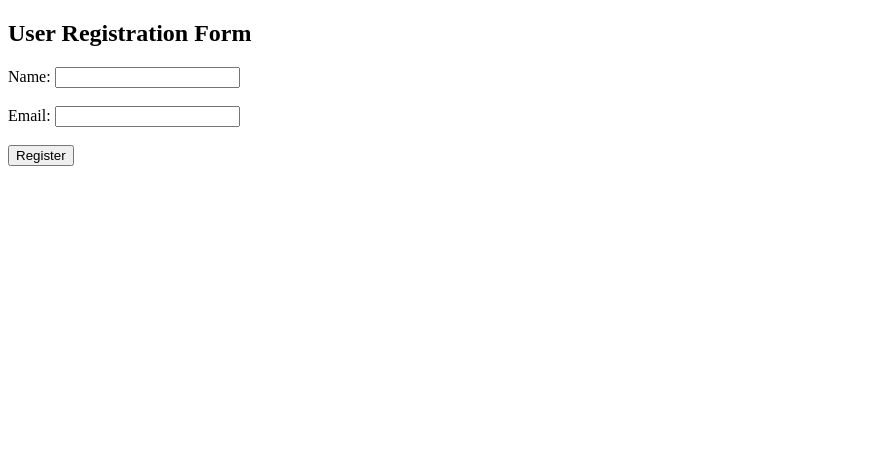
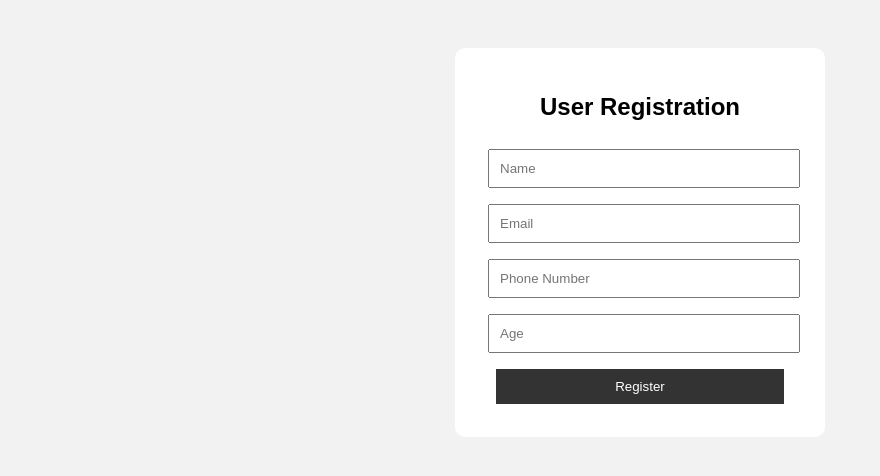
Before and after one commit to tejaswini-939/week7, a Flask app: page / in a window 1280 px wide. Shown: the top 476 px of the page, without its empty margins (0-880 px from the left). Run offline with Flask 3, Linux system fonts and the light colour scheme.

Commit message:
Improve registration form UI

```diff
--- a/app.py
+++ b/app.py
@@ -1,24 +1,20 @@
 from flask import Flask, render_template, request
-
 app = Flask(__name__)
-
-
-@app.route("/")
-def registration():
-    return render_template("register.html")
-
-
-@app.route("/register", methods=["POST"])
+@app.route('/')
+def home():
+    return render_template('register.html')
+@app.route('/register', methods=['POST'])
 def register():
-    name = request.form["name"]
-    email = request.form["email"]
-
+    name = request.form['name']
+    email = request.form['email']
+    phone = request.form['phone']
+    age = request.form['age']
     return render_template(
-        "success.html",
+        'success.html',
         name=name,
-        email=email
+        email=email,
+        phone=phone,
+        age=age
     )
-
-
-if __name__ == "__main__":
-    app.run(host="0.0.0.0", port=5000)
+if __name__ == '__main__':
+    app.run(host='0.0.0.0', port=5000)
--- a/templates/register.html
+++ b/templates/register.html
@@ -2,26 +2,41 @@
 <html>
 <head>
     <title>Registration Form</title>
+    <style>
+        body {
+            font-family: Arial;
+            text-align: center;
+            background: #f2f2f2;
+            padding: 40px;
+        }
+        form {
+            background: white;
+            padding: 25px;
+            width: 320px;
+            margin: auto;
+            border-radius: 10px;
+        }
+        input, button {
+            width: 90%;
+            padding: 10px;
+            margin: 8px;
+        }
+        button {
+            background: #333;
+            color: white;
+            border: none;
+        }
+    </style>
 </head>
 <body>
+<form action="/register" method="POST">
+    <h2>User Registration</h2>
 
-<h2>User Registration Form</h2>
-
-<form action="/register" method="POST">
-
-    <label>Name:</label>
-    <input type="text" name="name" required>
-
-    <br><br>
-
-    <label>Email:</label>
-    <input type="email" name="email" required>
-
-    <br><br>
-
+    <input type="text" name="name" placeholder="Name" required>
+    <input type="email" name="email" placeholder="Email" required>
+    <input type="tel" name="phone" placeholder="Phone Number" required>
+    <input type="number" name="age" placeholder="Age" required>
     <button type="submit">Register</button>
-
 </form>
-
 </body>
 </html>
```
Also changed, not shown: templates/success.html (+24 -7 lines), 2 other files.
